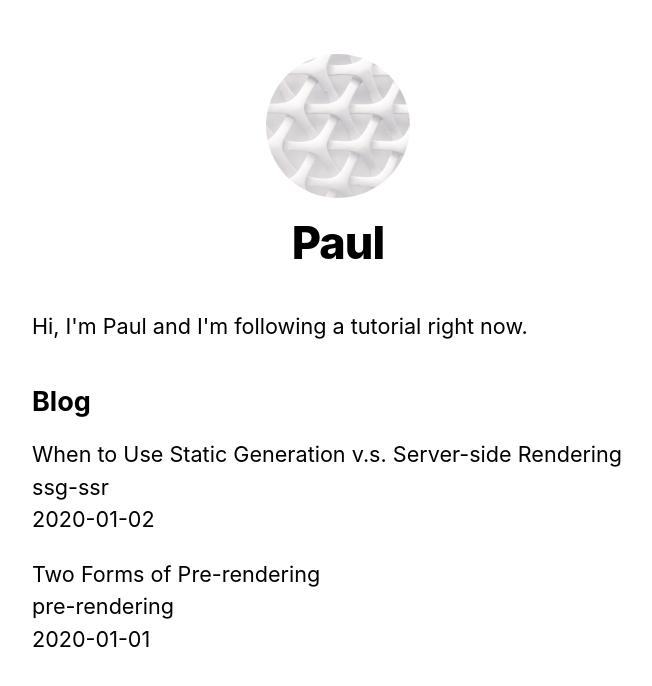
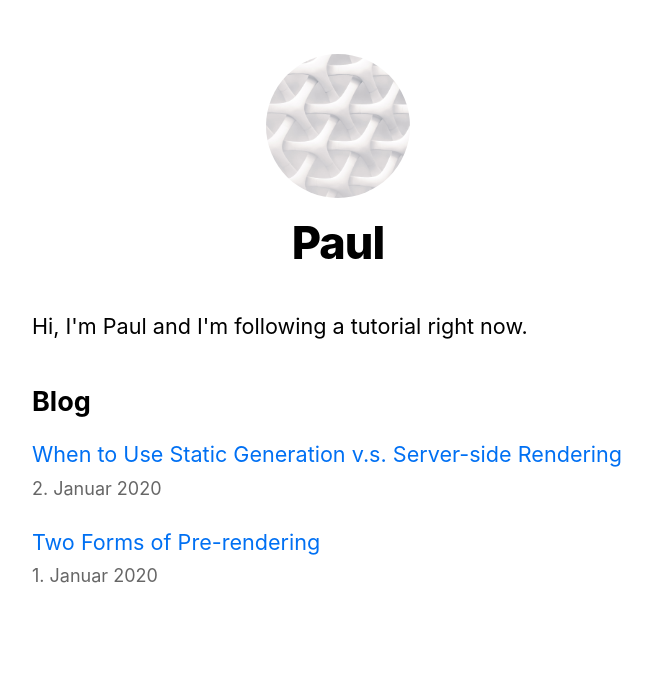
Before and after one commit to thomasmalley/nextjs-blog, a Next.js app: page / in a window 1280 px wide. Shown: the top 686 px of the page, without its empty margins (302-954 px from the left). Built offline with nearby package versions, Linux system fonts and the light colour scheme.

Commit message:
Polishing the Index Page

```diff
--- a/pages/index.js
+++ b/pages/index.js
@@ -1,5 +1,7 @@
 import Head from "next/head";
+import Link from "next/link";
 import Layout, { siteTitle } from "/components/layout";
+import Date from "/components/date";
 import utilStyles from "/styles/utils.module.css";
 import { getSortedPostsData } from "/lib/posts";
 
@@ -26,11 +28,13 @@
         <ul className={utilStyles.list}>
           {allPostsData.map(({ id, date, title }) => (
             <li className={utilStyles.listItem} key={id}>
-              {title}
+              <Link href={`/posts/${id}`}>
+                <a>{title}</a>
+              </Link>
               <br />
-              {id}
-              <br />
-              {date}
+              <small className={utilStyles.lightText}>
+                <Date dateString={date} />
+              </small>
             </li>
           ))}
         </ul>
```
